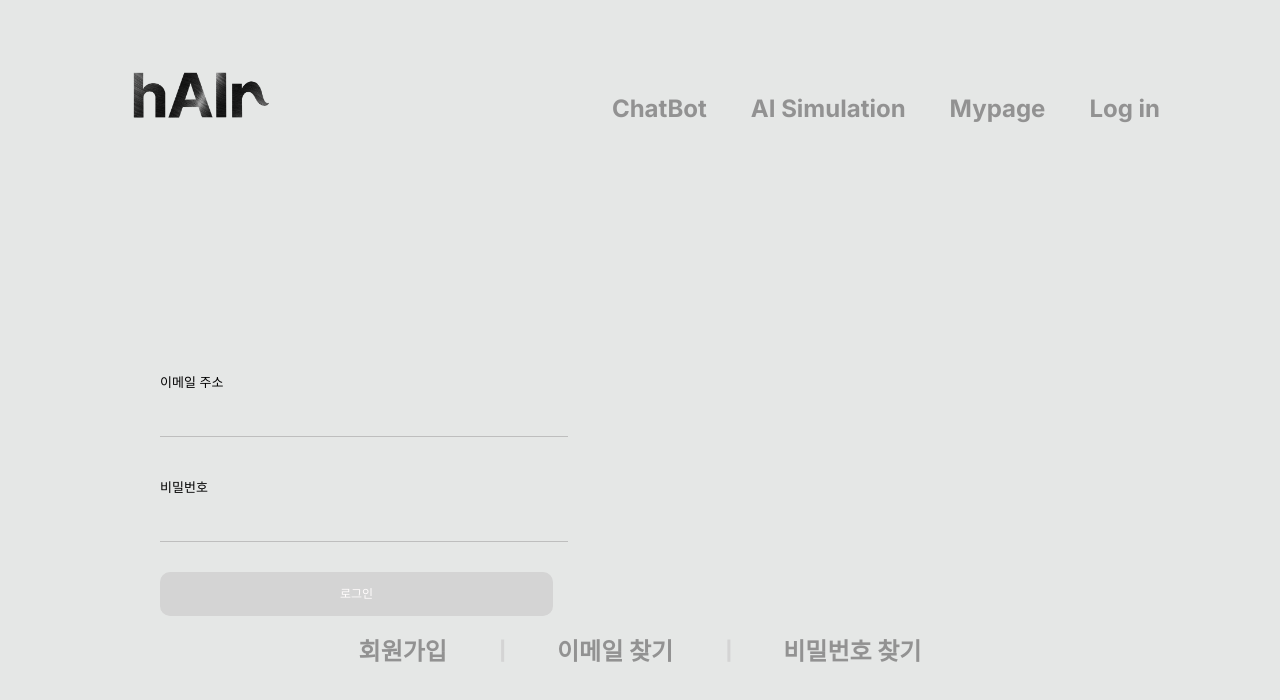
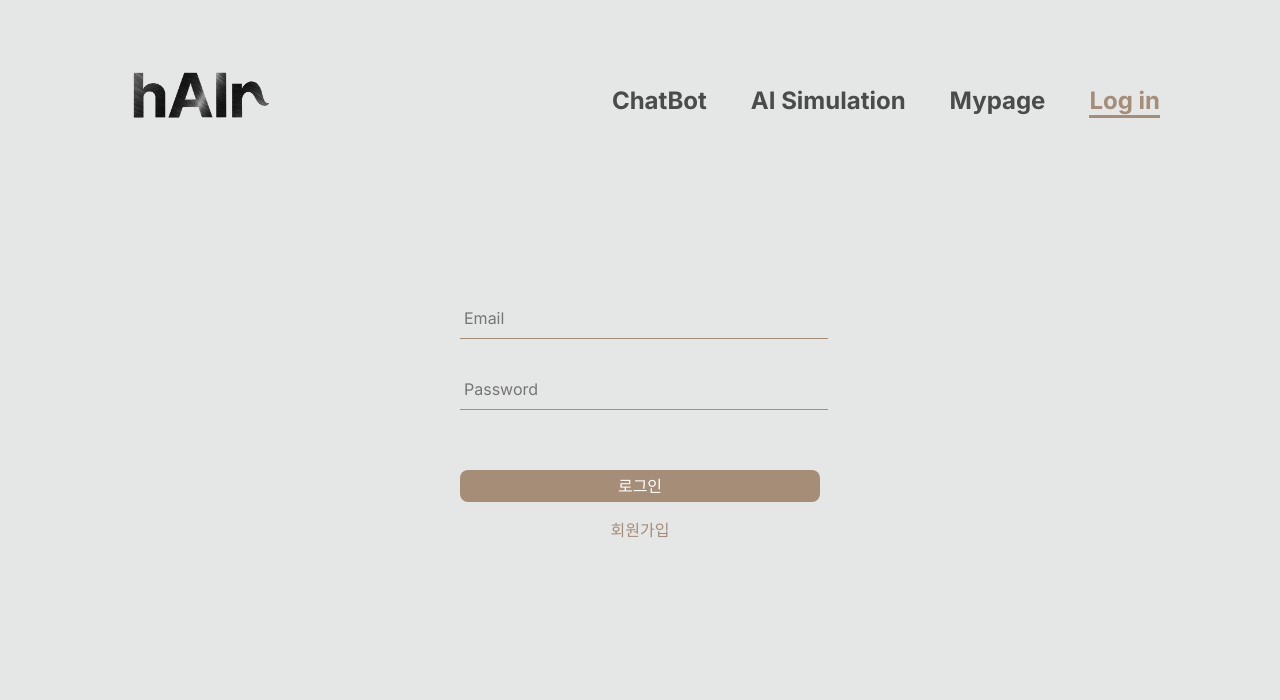
Before and after one commit to AnnSungHee/hAIr_React.JS, a React (Create React App) app: page /sign-in in a window 1280 px wide. Shown: the top 700 px of the page. Built offline with nearby package versions, Linux system fonts and the light colour scheme; a web font is replaced by a local one.

Commit message:
style : [박경인] SignInPage 스타일 수정

```diff
--- a/src/assets/styles/components/HeaderComponentStyle.css
+++ b/src/assets/styles/components/HeaderComponentStyle.css
@@ -1,24 +1,32 @@
-#header>h1{
+#header>h1 {
     display: none;
 }
 
-.headerContent{
+.headerContent {
     display: flex;
     justify-content: space-between;
     align-items: center;
     padding: 40px 120px;
 }
 
-
-.logo{
+.logo {
     height: 120px;
 }
 
-.linkList{
+.linkList {
     color: #4A4C4C;
     font-size: 24px;
     font-weight: bold;
-
     display: flex;
     gap: 44px;
 }
+
+.linkList a {
+    color: inherit; /* 링크 색상을 상속 */
+    text-decoration: none; /* 기본 링크 밑줄 제거 */
+}
+
+.selectedLink {
+    color: #A58D78 !important;
+    border-bottom: 3px solid #A58D78;
+}
--- a/src/assets/styles/global.css
+++ b/src/assets/styles/global.css
@@ -72,6 +72,6 @@ table {
 
 
 /* html의 배경색을 정하는 코드입니다. */
-html{
+/* html{
 	background-color: #F2F7FA;
-}
+} */
--- a/src/assets/styles/pages/JoinPageStyle.css
+++ b/src/assets/styles/pages/JoinPageStyle.css
@@ -19,6 +19,18 @@
 
     & input[type="text"],
     & input[type="password"]{
+        border: none;       /* 테두리 제거 */
+        background: none;   /* 배경색 제거 */
+        outline: none;      /* 외곽선 제거 */
+        box-shadow: none;   /* 그림자 제거 */
+        -webkit-appearance: none; /* 웹킷 브라우저 기본 스타일 제거 */
+        -moz-appearance: none;    /* 파이어폭스 브라우저 기본 스타일 제거 */
+        appearance: none;         /* 기본 스타일 제거 */
+        padding: 0;       /* 기본 패딩 제거 */
+        margin: 0;        /* 기본 마진 제거 */
+        font: inherit;    /* 부모 요소의 폰트 상속 */
+        color: inherit;   /* 부모 요소의 색상 상속 */
+
         border-bottom: 0.5px #A58D78 solid;
         padding: 10px 4px;
         padding-top: 0;
--- a/src/assets/styles/pages/SignInPageStyle.css
+++ b/src/assets/styles/pages/SignInPageStyle.css
@@ -1,70 +1,67 @@
-.main{
-    padding: 160px;
+/* 기존 스타일에 추가 */
+
+html, body {
+    height: 100%;
 }
 
-    .textInput{
+body{
+    position: relative;
+}
 
+#loginBox{
     display: flex;
     flex-direction: column;
-
-        margin-top: 14px;
-        padding-bottom: 30px;
-
-        &>label{
-            font-size: 13px;
+    position: absolute;
+    left: 50%;
+    transform: translateX(-50%) translateY(-40%);
+    top: 50%;
+    width: 360px;
+    gap: 60px;
 }
 
-        & input{
-            width: 400px;
-
-            border: none;
-            background: none;
-            outline: none;
-            padding: 8px 4px;
-            border-bottom: 1px #BEBEBE solid;
-        }
+#loginBox input{
+    -webkit-appearance: none; /* Safari, Chrome */
+    -moz-appearance: none; /* Firefox */
+    appearance: none; /* 기타 브라우저 */
+    border: none; /* 테두리 제거 */
+    outline: none; /* 포커스 시 나타나는 테두리 제거 */
+    background: none; /* 배경색 제거 */
+    padding: 0; /* 패딩 제거 */
+    margin: 0; /* 마진 제거 */
+    font: inherit; /* 부모 요소의 폰트 상속 */
+    color: inherit; /* 부모 요소의 색상 상속 */
+    border-bottom: 0.5px #A58D78 solid;
+    padding: 10px 4px;
+    padding-top: 0;
+    width: 100%;
 }
 
-
-    .signInBtn{
-        display: inline-block;
-
+.signInBtn {
     cursor: pointer;
-
-        background-color: #D4D4D4;
-
-        border-radius: 10px;
-
-        font-size: 12px;
-        color: #FFFCFC;
-
-        padding: 16px 180px;
-
-        transition: background-color 0.2s;
-
-        &:hover{
-            background-color: #2752E7;
-        }
+    padding: 8px 24px;
+    color: #ffffff;
+    background-color: #A58D78;
+    border-radius: 8px;
+    text-align: center;
 }
 
+.joinBtn a {
+    color: #A58D78;
+    text-decoration: none;
 
-    .linkList{
+    text-align: center;
+    width: 100%;
+    display: inline-block;
+}
+
+.signInBtnNjoinBtn {
     display: flex;
-        justify-content: center;
-        align-items: center;
+    flex-direction: column;
+    gap: 20px;
+}
 
-        height: 40px;
-
-        color: #D4D4D4;
-
-        margin-top: 16px;
-
-        & a{
-            text-decoration: none;
-            color: #929292;
-
-            &:hover{
-                color: black;
+.emailNPasswordInputBox {
+    display: flex;
+    flex-direction: column;
+    gap: 40px;
 }
-        }
-    }
--- a/src/components/HeaderComponent.js
+++ b/src/components/HeaderComponent.js
@@ -1,10 +1,11 @@
 import React from 'react';
-import { Link, useNavigate } from 'react-router-dom';
+import { Link, useNavigate, useLocation } from 'react-router-dom';
 import '../assets/styles/components/HeaderComponentStyle.css';
 import axios from 'axios';
 
 const HeaderComponent = () => {
     const navigate = useNavigate();
+    const location = useLocation();
     const token = localStorage.getItem('token');
 
     const handleLogout = async () => {
@@ -23,6 +24,11 @@ const HeaderComponent = () => {
         navigate('/');  // 로그아웃 후 홈 페이지로 리디렉션
     };
 
+    // Debugging: 현재 경로를 출력해봅시다.
+    console.log('Current location:', location.pathname);
+
+    const isActive = (path) => location.pathname === path || location.pathname.startsWith(path);
+
     return (
         <nav id='header'>
             <h1>헤더</h1>
@@ -33,13 +39,47 @@ const HeaderComponent = () => {
                     </Link>
                 </div>
                 <ul className='linkList'>
-                    <li><Link to="/chatpage">ChatBot</Link></li>
-                    <li><Link to="/ai-hairstyle">AI Simulation</Link></li>
-                    <li><Link to="/mypage">Mypage</Link></li>
+                    <li>
+                        <Link
+                            to="/chatpage"
+                            className={isActive('/chatpage') ? 'selectedLink' : ''}
+                        >
+                            ChatBot
+                        </Link>
+                    </li>
+                    <li>
+                        <Link
+                            to="/ai-hairstyle"
+                            className={isActive('/ai-hairstyle') ? 'selectedLink' : ''}
+                        >
+                            AI Simulation
+                        </Link>
+                    </li>
+                    <li>
+                        <Link
+                            to="/mypage"
+                            className={isActive('/mypage') ? 'selectedLink' : ''}
+                        >
+                            Mypage
+                        </Link>
+                    </li>
                     {token ? (
-                        <li><div onClick={handleLogout} style={{ cursor: 'pointer' }}>Log out</div></li>
+                        <li>
+                            <div onClick={handleLogout} style={{ cursor: 'pointer' }}>
+                                Log out
+                            </div>
+                        </li>
                     ) : (
-                        <li><Link to="/sign-in">Log in</Link></li>
+                        <>
+                            <li>
+                                <Link
+                                    to="/sign-in"
+                                    className={isActive('/sign-in') || isActive('/join') ? 'selectedLink' : ''}
+                                >
+                                    Log in
+                                </Link>
+                            </li>
+                        </>
                     )}
                 </ul>
             </span>
--- a/src/pages/SignInPage.js
+++ b/src/pages/SignInPage.js
@@ -48,35 +48,34 @@ const SignInPage = () => {
     return (
         <>
             <HeaderComponent />
-            <div className='main'>
-                <div className='textInput'>
-                    <label>이메일 주소</label>
+
+            <section id='loginBox'>
+                <span className='emailNPasswordInputBox'>
+                    <div className='emailInput'>
                         <input
                             type="text"
                             name='email'
                             value={formData.email}
                             onChange={handleChange}
+                            placeholder='Email'
                         />
                     </div>
-                <div className='textInput'>
-                    <label>비밀번호</label>
+                    <div className='passwordInput'>
                         <input
                             type="password"
                             name='password'
                             value={formData.password}
                             onChange={handleChange}
+                            placeholder='Password'
                         />
                     </div>
+                </span>
+                <span className='signInBtnNjoinBtn'>
                     <div className='signInBtn' onClick={handleSubmit}>로그인</div>
                     {loginError && <div className='error'>{loginError}</div>}
-                <div className='linkList'>
-                    <Link to="/join"><div>회원가입</div></Link>
-                    <div>ㅣ</div>
-                    <Link to=""><div>이메일 찾기</div></Link>
-                    <div>ㅣ</div>
-                    <Link to=""><div>비밀번호 찾기</div></Link>
-                </div>
-            </div>
+                    <div className='joinBtn'><Link to="/join">회원가입</Link></div>
+                </span>
+            </section>
         </>
     );
 };
```
Lines whose indentation alone changed are shown as unchanged.
